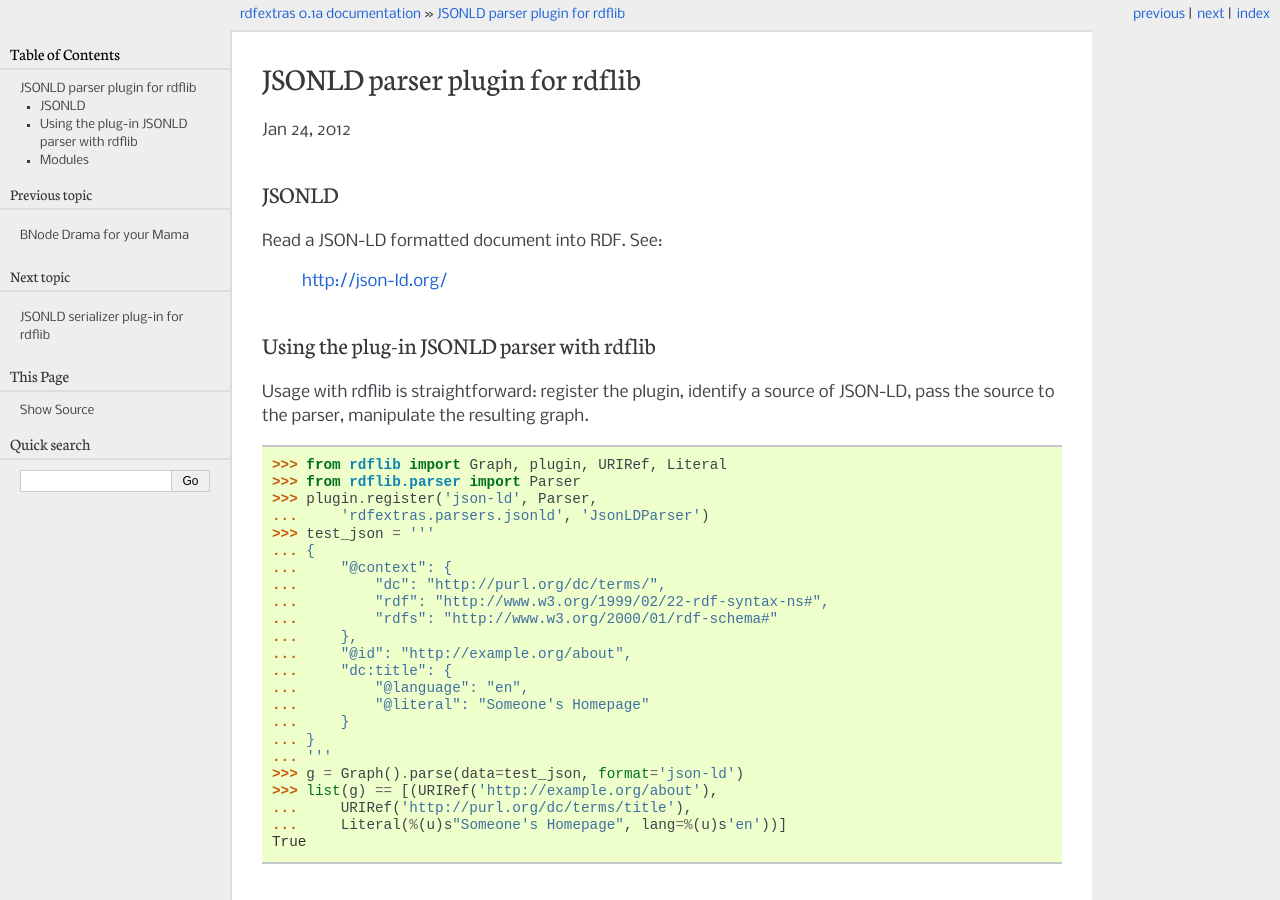
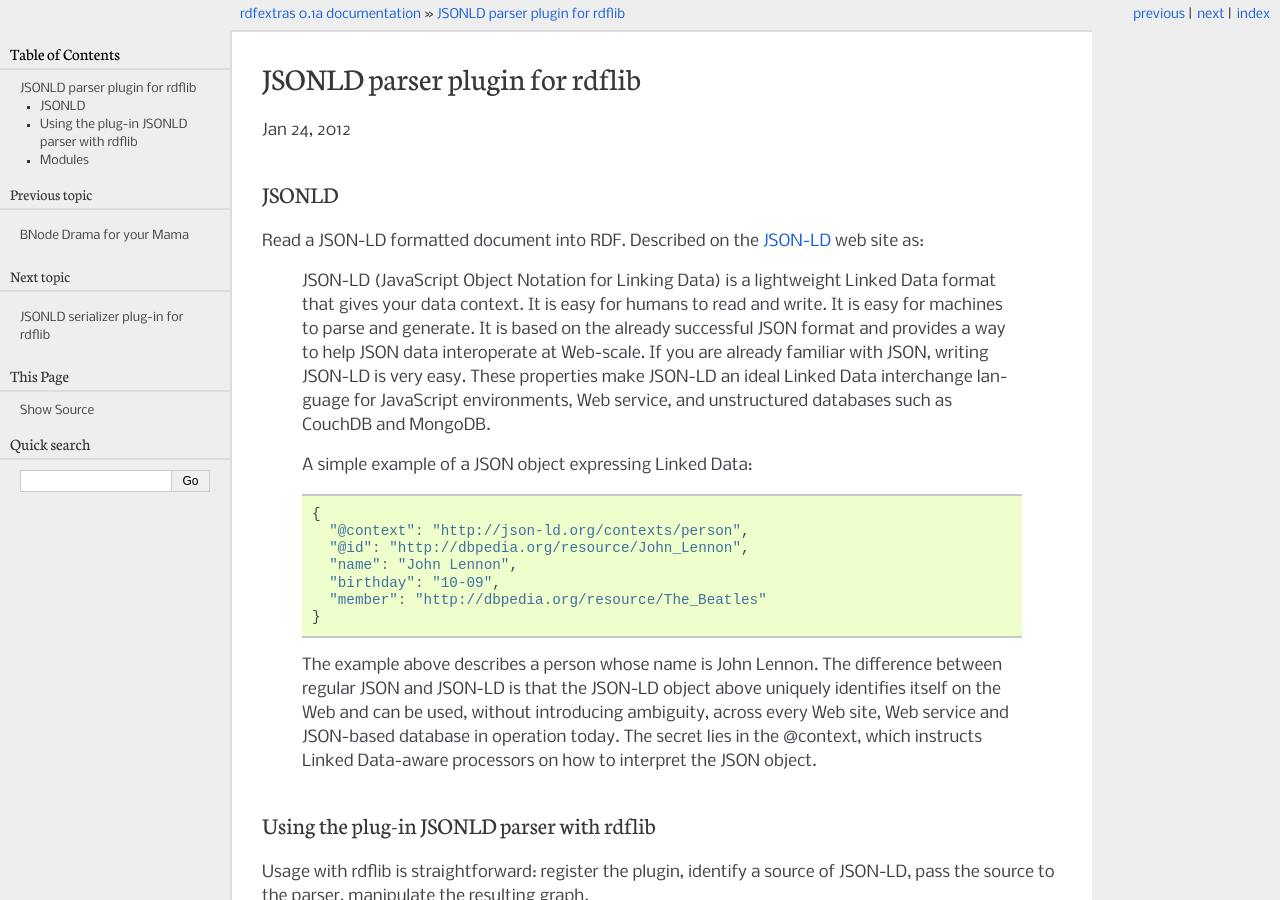
Before and after one commit to RDFLib/rdfextras, a Sphinx documentation site: the page built from docs/parsers/jsonld.rst, in a window 1280 px wide and 900 px high. Built offline with Sphinx 7.4.7, drawn with Linux system fonts in a browser that asks for light colours.

Commit message:
Documentation chores

```diff
--- a/docs/parsers/jsonld.rst
+++ b/docs/parsers/jsonld.rst
@@ -8,9 +8,23 @@ JSONLD parser plugin for rdflib
 JSONLD
 ------
 
-Read a JSON-LD formatted document into RDF. See:
+Read a JSON-LD formatted document into RDF. Described on the `JSON-LD <http://json-ld.org/>`_ web site as:
 
-    http://json-ld.org/
+    JSON-LD (JavaScript Object Notation for Linking Data) is a lightweight Linked Data format that gives your data context. It is easy for humans to read and write. It is easy for machines to parse and generate. It is based on the already successful JSON format and provides a way to help JSON data interoperate at Web-scale. If you are already familiar with JSON, writing JSON-LD is very easy. These properties make JSON-LD an ideal Linked Data interchange language for JavaScript environments, Web service, and unstructured databases such as CouchDB and MongoDB.
+
+    A simple example of a JSON object expressing Linked Data:
+
+    .. code-block:: js
+
+        {
+          "@context": "http://json-ld.org/contexts/person",
+          "@id": "http://dbpedia.org/resource/John_Lennon",
+          "name": "John Lennon",
+          "birthday": "10-09",
+          "member": "http://dbpedia.org/resource/The_Beatles"
+        }
+
+    The example above describes a person whose name is John Lennon. The difference between regular JSON and JSON-LD is that the JSON-LD object above uniquely identifies itself on the Web and can be used, without introducing ambiguity, across every Web site, Web service and JSON-based database in operation today. The secret lies in the @context, which instructs Linked Data-aware processors on how to interpret the JSON object.
 
 
 Using the plug-in JSONLD parser with rdflib
@@ -55,3 +69,5 @@ Modules
 
 .. autoclass:: JsonLDParser
    :members: parse
+
+.. autofunction:: rdfextras.parsers.jsonld.to_rdf
```
Also changed, not shown: 1 other file.
